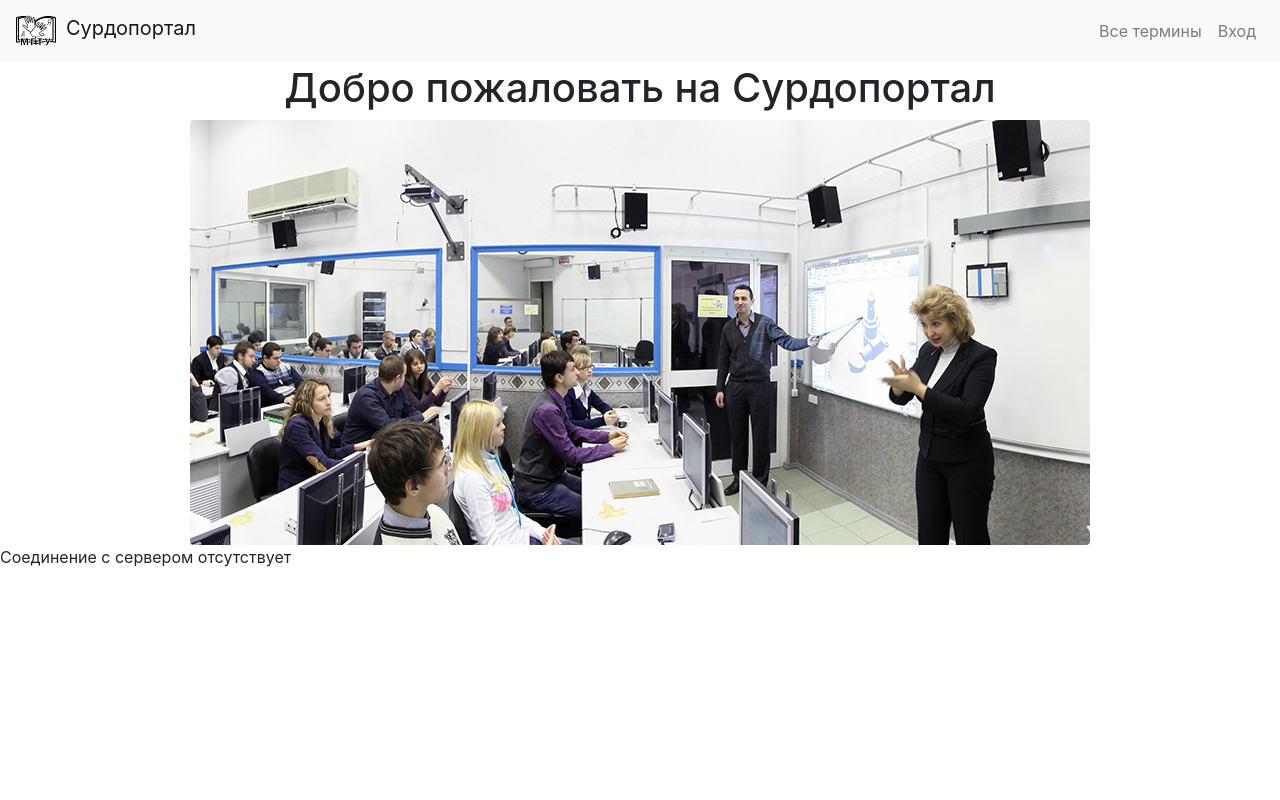
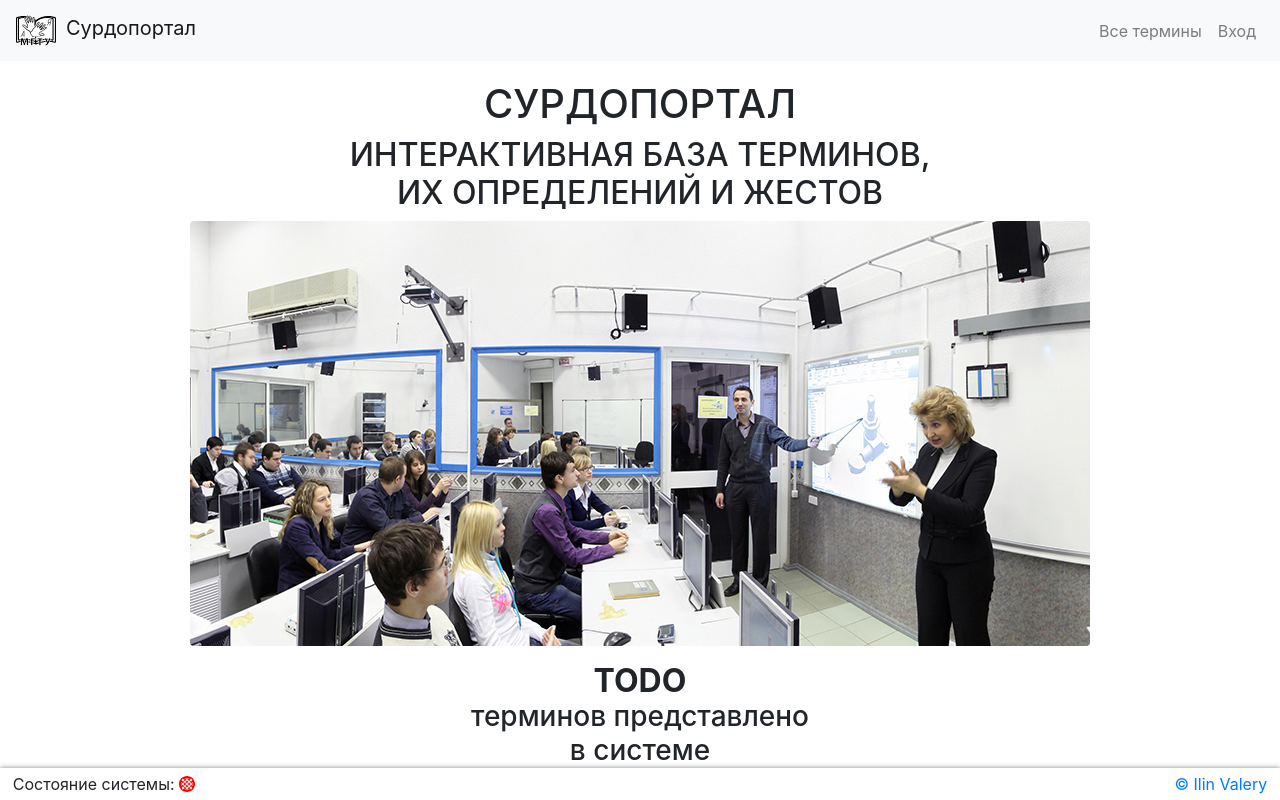
Before and after one commit to IlinValery/surdoportal-front, a React (Create React App) app: page / in a window 1280 px wide. Built offline with nearby package versions, Linux system fonts and the light colour scheme; no server answers.

Commit message:
+security issues and interface improvement

```diff
--- a/package.json
+++ b/package.json
@@ -4,10 +4,15 @@
   "version": "0.1.0",
   "private": true,
   "dependencies": {
+    "@fortawesome/fontawesome-svg-core": "^1.2.17",
+    "@fortawesome/free-solid-svg-icons": "^5.8.1",
+    "@fortawesome/react-fontawesome": "^0.1.4",
     "axios": "^0.18.0",
     "bootstrap": "^4.3.1",
     "cors": "^2.8.5",
+    "i": "^0.3.6",
     "jwt-decode": "^2.2.0",
+    "npm": "^6.9.0",
     "react": "^16.8.6",
     "react-dom": "^16.8.6",
     "react-router-dom": "^5.0.0",
--- a/src/App.js
+++ b/src/App.js
@@ -1,8 +1,16 @@
 import React from 'react';
 import { BrowserRouter} from 'react-router-dom'
+import { library } from '@fortawesome/fontawesome-svg-core'
+import { faStroopwafel } from '@fortawesome/free-solid-svg-icons'
+
 
 import NavBar from './components/NavBar'
 import Content from './Content'
+import Footer from './components/Footer'
+
+
+library.add(faStroopwafel);
+
 class App extends React.Component {
   render() {
     console.log("render App");
@@ -12,7 +20,7 @@ class App extends React.Component {
 
             <Content/>
 
-
+            <Footer/>
 
           </BrowserRouter>
     );
--- a/src/Content.js
+++ b/src/Content.js
@@ -4,6 +4,7 @@ import {Route} from 'react-router-dom'
 import HomePage from './components/HomePage'
 import LoginPage from './components/LoginPage'
 import ProfilePage from "./components/ProfilePage";
+import TermsPublicPage from "./components/TermsPublicPage";
 
 class Content extends React.Component {
     render() {
@@ -12,7 +13,8 @@ class Content extends React.Component {
 
                 <Route exact path='/' component={HomePage}/>
                 <Route exact path='/login' component={LoginPage}/>
-                <Route exact path='/profile' component={ProfilePage}/>
+                <Route exact path='/profile/me' component={ProfilePage}/>
+                <Route exact path='/terms' component={TermsPublicPage}/>
 
             </div>
         );
--- /dev/null
+++ b/src/components/Footer/index.js
@@ -0,0 +1,73 @@
+import React from 'react';
+import './style.css'
+import { FontAwesomeIcon } from '@fortawesome/react-fontawesome'
+
+export default class Footer extends React.Component {
+
+    constructor(props){
+        super(props);
+
+        this.state={
+            respData: null,
+            connectionSuccessful: false
+        }
+
+    }
+
+    componentDidMount() {
+        fetch('/api/test_connection_with_server')
+            .then( (response) => {
+                if (response.status !== 200) {
+                    console.log('Looks like there was a problem. Status Code: ' +
+                        response.status);
+                    return;
+                } else {this.setState({connectionSuccessful:true})}
+                return response.json();
+            })
+            .then((data) => {
+                this.setState({
+                    respData: data
+                })
+            })
+            .catch((err) => {
+                this.setState({
+                    respData: null
+                });
+
+                console.log('Fetch Error:', err);
+            });
+
+    }
+
+    render() {
+        return (
+            <div>
+                <footer className={"footer-sticky"}>
+
+                    <div className={"row"}>
+                        <div className={"col-sm-6 text-left"}>
+                            {this.state.connectionSuccessful? (
+                                <div>
+                                    Состояние системы: <FontAwesomeIcon icon="stroopwafel" color={"green"} title={"Соединение с сервером установлено"}/>
+                                </div>
+                            ): (
+                                <div>
+                                    Состояние системы: <FontAwesomeIcon icon="stroopwafel" color={"red"} title={"Соединение с сервером отсутствует"}/>
+                                </div>
+                            )}
+
+                        </div>
+                        <div className={"col-sm-6 text-right support-contact"}>
+                            <a href="https://github.com/IlinValery">© Ilin Valery</a>
+                        </div>
+
+                    </div>
+
+
+                </footer>
+            </div>
+
+        );
+    }
+}
+//times or check
--- /dev/null
+++ b/src/components/Footer/style.css
@@ -0,0 +1,38 @@
+.footer-sticky{
+    bottom: 0;
+    width: 100%;
+    height: 32px;
+    line-height: 32px;
+    padding: 0 1%;
+    background-color: #ffffff;
+    box-shadow: 0 0 5px rgba(0, 0, 0, 0.49);
+    font-size: medium;
+    position: fixed;
+    z-index: 10;
+
+}
+
+.footer-organization{
+    margin-right: 64px;
+}
+
+
+@media screen and (max-width: 740px){
+    .footer-sticky{
+        font-size: small;
+    }
+
+}
+@media screen and (max-width: 1201px){
+    .footer-sticky{
+        padding: 0 24px;
+    }
+
+}
+
+@media screen and (max-width: 580px){
+    .support-contact{
+        display: none;
+    }
+
+}
--- a/src/components/HomePage/index.js
+++ b/src/components/HomePage/index.js
@@ -2,6 +2,8 @@ import React from 'react';
 import './style.css'
 import photo from "./index.jpg"
 import Container from "reactstrap/es/Container";
+import Row from "reactstrap/es/Row";
+import Col from "reactstrap/es/Col";
 
 class HomePage extends React.Component {
 
@@ -9,51 +11,32 @@ class HomePage extends React.Component {
         super(props);
 
         this.state={
-            respData: null,
-            connectionSuccessful: false
         }
 
     }
 
     componentDidMount() {
-        fetch('/api/test_connection_with_server')
-            .then( (response) => {
-                if (response.status !== 200) {
-                    console.log('Looks like there was a problem. Status Code: ' +
-                        response.status);
-                    return;
-                } else {this.setState({connectionSuccessful:true})}
-                return response.json();
-            })
-            .then((data) => {
-                this.setState({
-                    respData: data
-                })
-            })
-            .catch((err) => {
-                this.setState({
-                    respData: null
-                });
 
-                console.log('Fetch Error:', err);
-            });
     }
 
     render() {
         return (
-            <div>
-                <h1 className={"text-center"}>Добро пожаловать на Сурдопортал</h1>
+            <div className={"home-page-container"}>
+                <h1 className={"text-center"}>СУРДОПОРТАЛ</h1>
+                <h2 className={"text-center"}>ИНТЕРАКТИВНАЯ БАЗА ТЕРМИНОВ,<br/>ИХ ОПРЕДЕЛЕНИЙ И ЖЕСТОВ</h2>
                 <Container>
                     <img src={photo} className="img-fluid rounded mx-auto d-block" alt="with enterpreter"/>
                 </Container>
-                {this.state.connectionSuccessful? (
-                    <div>
-                        <h6>Соединение с сервером установлено</h6>
-                    </div>
-                ): (
-                    <div>Соединение с сервером отсутствует</div>
-                )}
-
+                <Container>
+                    <Row>
+                        <Col/>
+                        <Col className={"home-count-terms"}>
+                            <h2 className={"text-center "} style={{marginBottom: 0, fontWeight: "bold"}}>TODO</h2>
+                            <h3 className={"text-center "} style={{marginTop: 0}}>терминов представлено в системе</h3>
+                        </Col>
+                        <Col/>
+                    </Row>
+                </Container>
             </div>
 
         );
--- a/src/components/HomePage/style.css
+++ b/src/components/HomePage/style.css
@@ -0,0 +1,6 @@
+.home-page-container{
+    padding-top: 16px;
+}
+.home-count-terms{
+    margin-top: 16px;
+}
--- a/src/components/LoginPage/index.js
+++ b/src/components/LoginPage/index.js
@@ -2,6 +2,7 @@ import React from 'react';
 import './style.css'
 import {Col, Row, Container, Jumbotron} from 'reactstrap'
 import {Form, FormGroup, Input, Label, Button} from 'reactstrap'
+//import jwt_decode from "jwt-decode";
 
 
 class LoginPage extends React.Component {
@@ -11,14 +12,21 @@ class LoginPage extends React.Component {
 
         this.state={
             email: "",
-            password: ""
+            password: "",
+            renderAllow: false
+        }
+    }
+
+    isLoggedIn(){
+        if (localStorage.getItem('usertoken')!==null){
+            window.location.replace('/profile/me')
+        } else {
+            this.setState({
+                renderAllow: true
+            })
         }
 
     }
-
-    componentDidMount() {
-    }
-
     emailChange(value){
         //todo email validation minimum
         this.setState({
@@ -57,7 +65,7 @@ class LoginPage extends React.Component {
             .then((data) => {
                 if (data.token) {
                     localStorage.setItem('usertoken', data.token);
-                    window.location.replace('/profile');
+                    window.location.replace('/profile/me');
                     console.log('success:',data)
                 }
                 if (data.error){
@@ -72,9 +80,15 @@ class LoginPage extends React.Component {
 
 
     }
+
+    componentWillMount() {
+        this.isLoggedIn();
+    }
+
     render() {
         return (
             <div>
+                {this.state.renderAllow? (<div>
                     <Container style={{marginTop: "8%",}}>
                         <Row>
                             <Col xl={"2"} xs={"0"}/>
@@ -110,8 +124,7 @@ class LoginPage extends React.Component {
                             <Col xl={"2"} xs={"0"}/>
                         </Row>
                     </Container>
-
-
+                </div>):(<div></div>)}
             </div>
 
         );
--- /dev/null
+++ b/src/components/TermsPublicPage/index.js
@@ -0,0 +1,27 @@
+import React from 'react';
+import './style.css'
+
+export default class TermsPublicPage extends React.Component {
+
+    constructor(props){
+        super(props);
+
+        this.state={
+
+        }
+
+    }
+
+    componentDidMount() {
+
+    }
+
+    render() {
+        return (
+            <div>
+                <h1>TODO тута будут термины системы для общего просмотра</h1>
+            </div>
+
+        );
+    }
+}
```
Also changed, not shown: src/components/NavBar/index.js (+32 -17 lines), src/components/ProfilePage/index.js (+27 -10 lines), src/components/TermsPublicPage/style.css (added), 2 other files (tests, documents, lock files or other folders). Lines whose indentation alone changed are shown as unchanged.
